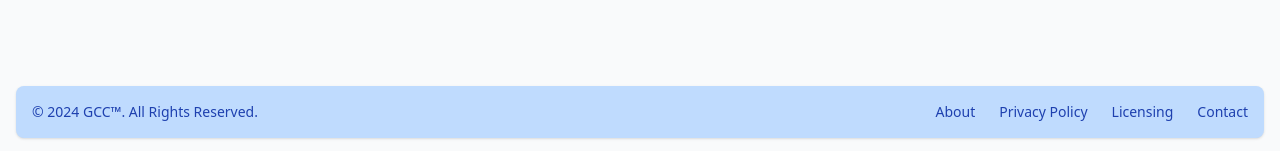
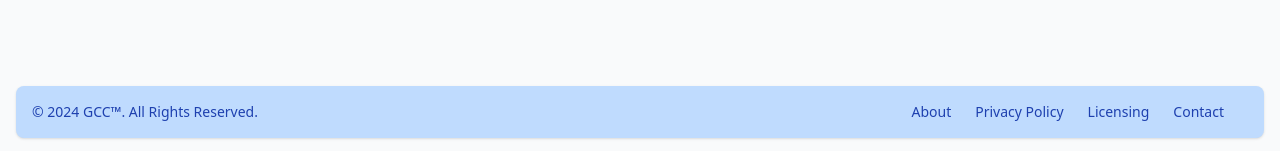
Before and after one commit to AlejandroP1028/Group-GCC_Vue-Component-Library, a Vue app: page / in a window 1280 px wide. Shown: the part 646-797 px from the top of the page. Built offline with nearby package versions, Linux system fonts and the light colour scheme.

Commit message:
modified:   src/components/FooterComponent.vue

```diff
--- a/src/components/FooterComponent.vue
+++ b/src/components/FooterComponent.vue
@@ -1,49 +1,37 @@
 <template>
-  <footer :class="footerClass">
-    <div :class="divClass">
-      <span :class="spanClass">
+  <div>
+    <!-- Default Footer -->
+    <footer :class="footerDefaultClasses">
+      <div :class="divDefaultClass">
+        <span :class="spanDefaultClasses">
           © 2024 <a href="link" class="hover:underline">GCC™</a>. All Rights Reserved.
         </span>
-      <ul :class="ulClass">
-        <li v-for="(item, index) in listItems" :key="index">
-          <a :href="item.href" class="hover:underline" :class="{'me-4 md:me-6': index < listItems.length - 1}">
-            {{ item.text }}
-          </a>
+        <ul :class="ulDefaultClasses">
+          <li v-for="(item, index) in footerDefaultLinks" :key="index" :class="liDefaultClasses">
+            <a :href="item.url" class="hover:underline">{{ item.label }}</a>
           </li>
         </ul>
       </div>
     </footer>
+  </div>
 </template>
 
 <script>
 export default {
-  name: 'FooterComponent',
-  props: {
-    footerClass: {
-      type: String,
-      default: 'bg-blue-200 rounded-lg shadow m-4 dark:bg-blue-600'
-    },
-    divClass: {
-      type: String,
-      default: 'w-full mx-auto max-w-screen-xl p-4 md:flex md:items-center md:justify-between'
-    },
-    spanClass: {
-      type: String,
-      default: 'text-sm text-blue-800 sm:text-center dark:text-white'
-    },
-    ulClass: {
-      type: String,
-      default: 'flex flex-wrap items-center mt-3 text-sm font-medium text-blue-800 dark:text-white sm:mt-0'
-    },
-    listItems: {
-      type: Array,
-      default: () => [
-        { href: '#', text: 'About' },
-        { href: '#', text: 'Privacy Policy' },
-        { href: '#', text: 'Licensing' },
-        { href: '#', text: 'Contact' }
+  data() {
+    return {
+      footerDefaultClasses: 'bg-blue-200 rounded-lg shadow m-4 dark:bg-blue-600',
+      divDefaultClass: 'w-full mx-auto max-w-screen-xl p-4 md:flex md:items-center md:justify-between',
+      spanDefaultClasses: 'text-sm text-blue-800 sm:text-center dark:text-white',
+      ulDefaultClasses: 'flex flex-wrap items-center mt-3 text-sm font-medium text-blue-800 dark:text-white sm:mt-0',
+      liDefaultClasses: 'me-4 md:me-6',
+      footerDefaultLinks: [
+        { label: 'About', url: '#' },
+        { label: 'Privacy Policy', url: '#' },
+        { label: 'Licensing', url: '#' },
+        { label: 'Contact', url: '#' }
       ]
-    }
+    };
   }
 };
 </script>
```
Lines whose indentation alone changed are shown as unchanged.
